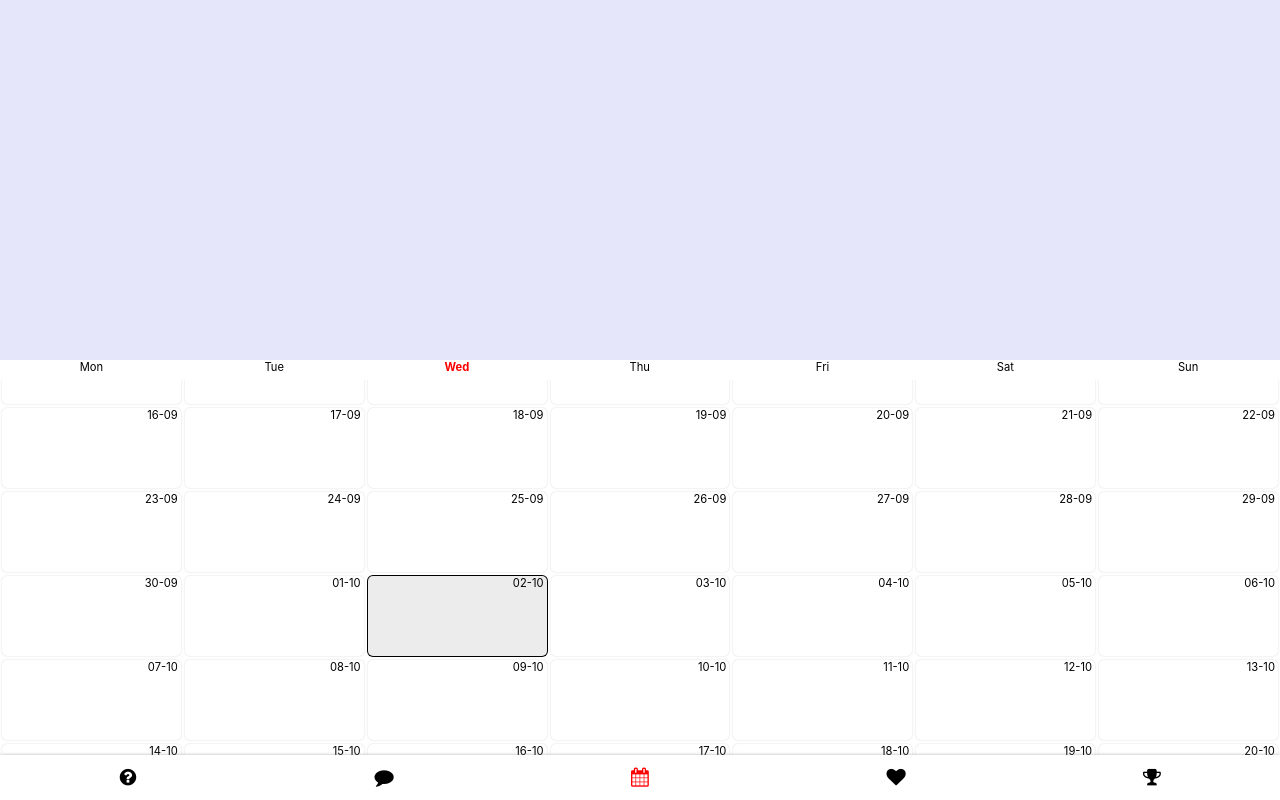
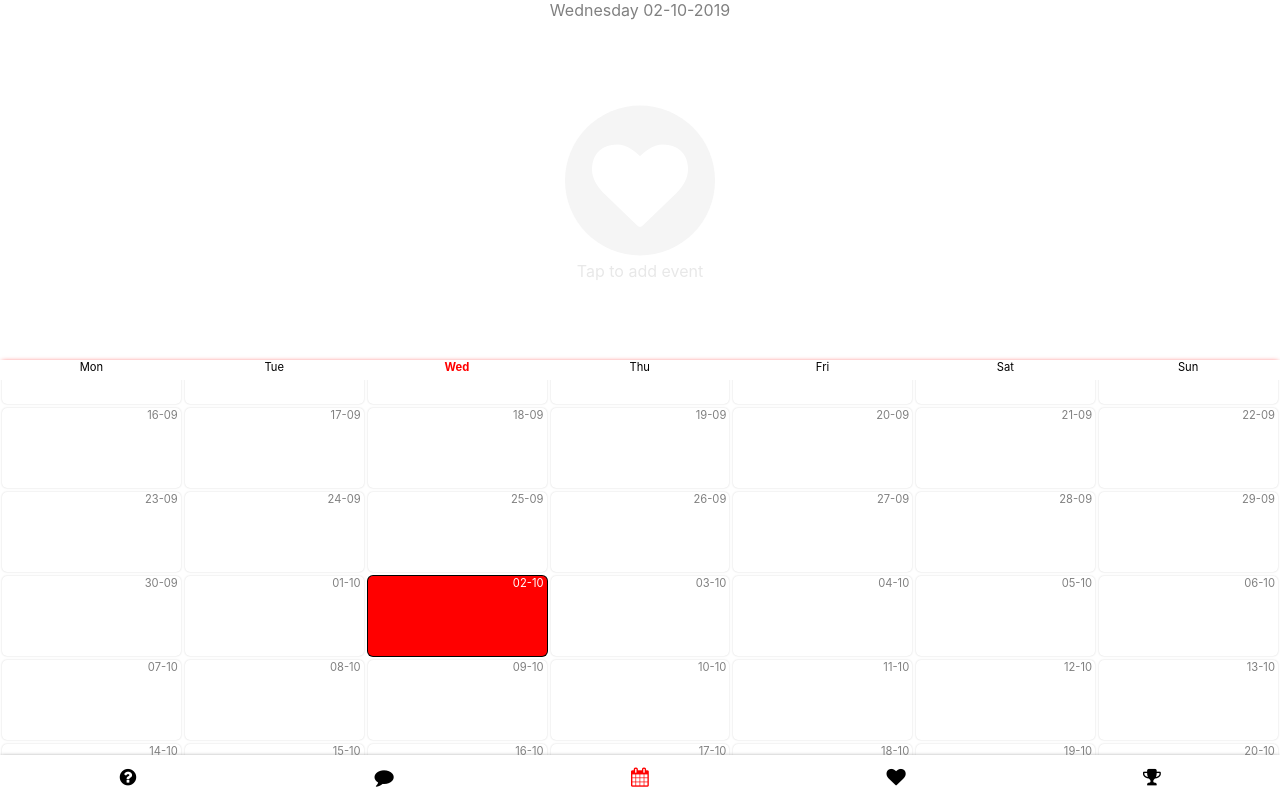
Before and after one commit to alexsaliu/Twoly, a React (Create React App) app: page / in a window 1280 px wide. Built offline with nearby package versions, Linux system fonts and the light colour scheme.

Commit message:
- Added in view window above grid. - Able to select day showing date in view window

```diff
--- a/src/Grid/day.js
+++ b/src/Grid/day.js
@@ -1,11 +1,14 @@
 import React from 'react';
 import moment from 'moment';
 
-const Day = ({date}) => {
+const Day = ({ date, daySelected }) => {
     const splitDate = date.split('-');
     return (
-        <div className={"day " + (moment().format("YYYY-MM-DD") === date ? "today" : "")}>
-
+        <div
+            onClick={() => typeof(daySelected) === 'function' ? daySelected(date) : ""}
+            className={"day " + (moment().format("YYYY-MM-DD") === date ? "today " : "")
+            + (typeof(daySelected) === 'function' ? "" : "day-selected")}
+        >
             <div className="day-date">{splitDate[2] + "-" + splitDate[1]}</div>
         </div>
     );
--- a/src/Grid/grid.css
+++ b/src/Grid/grid.css
@@ -13,6 +13,7 @@
 }
 .grid-container {
     height: 55%;
+    box-shadow: 0px 0px 5px -2px red;
 }
 .grid-box {
     height: calc(100% - 20px);
@@ -44,7 +45,6 @@
 .view-container {
     height: 45%;
     width: 100%;
-    background: lavender;
 }
 .day {
     height: 100%;
@@ -57,8 +57,52 @@
     font-size: 1.4em;
     text-align: right;
     padding: 0 3px 0 0;
+    color: grey;
 }
 .today {
+    background: red;
+}
+.today .day-date {
+    color: white;
+}
+.day-selected {
     box-shadow: 0px 0px 0px 1px black;
-    background: #ececec;
 }
+
+/* GridView */
+
+.view-container-date {
+    height: 25px;
+    color: grey;
+    text-align: center;
+}
+.view-container-body {
+    height: calc(100% - 25px);
+}
+.view-container-add-display {
+    height: 100%;
+    display: flex;
+    align-items: center;
+    justify-content: center;
+}
+.view-container-add {
+    transform: translateY(-12.5px);
+    color: white;
+    width: 150px;
+    height: 150px;
+    border-radius: 50%;
+    background: whitesmoke;
+    display: flex;
+    justify-content: center;
+    align-items: center;
+}
+.view-container-add i {
+    transform: translateY(5px);
+    font-size: 6em;
+}
+.view-container-add-instruction {
+    position: absolute;
+    bottom: 0;
+    transform: translateY(25px);
+    color: #e8e8e8;
+}
--- /dev/null
+++ b/src/Grid/gridView.js
@@ -0,0 +1,36 @@
+import React, { useState } from 'react';
+import moment from 'moment';
+
+const GridView = ({ daySelected }) => {
+    const [events] = useState("ok");
+
+    const date = moment(daySelected).format("DD-MM-YYYY");
+    const day = moment(daySelected).format("dddd");
+    return (
+        <div className="view-container">
+            <div className="view-container-date">
+                {day} {date}
+            </div>
+            <div className="view-container-body">
+            {events === "ok" ? (
+                <div className="view-container-add-display">
+                    <div onClick={() => console.log("Add button clicked")} className="view-container-add">
+                        <i class="fa fa-heart"></i>
+                        <div className="view-container-add-instruction">Tap to add event</div>
+                    </div>
+                </div>
+            ) : (
+                <div>
+                <div className="view-container-details">
+                    Details
+                </div>
+                <div></div>
+                <div></div>
+                </div>
+            )}
+            </div>
+        </div>
+    );
+}
+
+export default GridView;
--- a/src/Grid/index.js
+++ b/src/Grid/index.js
@@ -1,6 +1,7 @@
 import React, { Component } from 'react';
 import moment from 'moment';
 import Day from './day';
+import GridView from './gridView';
 import {initializeCalendarDays, loadMoreDates} from './helpers';
 import './grid.css';
 
@@ -14,6 +15,7 @@ export default class Grid extends Component {
             lastDate: "",
             daysOfWeek: ['Mon', 'Tue', 'Wed', 'Thu', 'Fri', 'Sat', 'Sun'],
             weekDay: moment().format('ddd'),
+            daySelected: moment().format('YYYY-MM-DD'),
             gridBoxHeight: 0,
             dateBeforePastDatesLoad: initializeCalendarDays(moment().format('YYYY-MM-DD'), 84, 84)[0],
         }
@@ -29,8 +31,6 @@ export default class Grid extends Component {
     loadDays = (e) => {
         const scrolled = e.target.scrollHeight - e.target.scrollTop;
         if (scrolled >= this.gridHeight + 50) {
-            console.log("we going back!");
-            console.log("THE GRID HEIGHT: ", this.gridHeight);
             const dates = [];
             dates.push(...loadMoreDates(this.state.firstDate, 84));
             dates.push(...this.state.dates);
@@ -42,22 +42,13 @@ export default class Grid extends Component {
             this.maintainScrollPosition = true;
         }
         else if (scrolled <= this.state.gridBoxHeight + 50) {
-            console.log("we going forward!");
-            console.log("THE GRID HEIGHT: ", this.gridHeight);
-            console.log("THE SCROLL HEIGHT: ", scrolled);
             const dates = [];
             dates.push(...this.state.dates);
-            console.log("THE DATES 1: ", dates);
             dates.push(...loadMoreDates(this.state.lastDate, 84));
-            console.log("THE DATES 2: ", dates);
             this.setState({dateBeforePastDatesLoad: ""});
             const lastDate = moment(this.state.lastDate).add(84, 'days').format('YYYY-MM-DD');
             this.setState({ lastDate });
             this.setState({ dates }, () => console.log(dates));
-
-        }
-        else {
-            console.log("Some other scroll");
         }
     }
 
@@ -65,6 +56,10 @@ export default class Grid extends Component {
         const gridHeight = this.grid.current.clientHeight;
         this.gridHeight = gridHeight;
         console.log("GRID HEIGHT UPDATE: ", this.gridHeight);
+    }
+
+    dayClicked = (daySelected) => {
+        this.setState({ daySelected });
     }
 
     componentDidMount() {
@@ -81,27 +76,20 @@ export default class Grid extends Component {
 
     componentDidUpdate() {
         console.log("Component Updated!!!!");
-        // if (this.state.dateBeforePastDatesLoad) {
-        //     console.log("we scrolling into view");
-        //     this.pastDatesScrollRef.current.scrollIntoView();
-        // }
         if (this.maintainScrollPosition) {
             this.pastDatesScrollRef.current.scrollIntoView();
             this.maintainScrollPosition = false;
         }
         this.adjustGridHeight();
-        console.log("NEW grid height: ", this.grid.current.clientHeight);
     }
 
-
-
     render() {
-        const { dates, today, daysOfWeek, weekDay, dateBeforePastDatesLoad } = this.state;
+        const { dates, today, daysOfWeek, weekDay, dateBeforePastDatesLoad, daySelected } = this.state;
         return (
             <div className="main-container">
-                <div className="view-container">
-
-                </div>
+                <GridView
+                    daySelected={daySelected}
+                />
                 <div className="grid-container">
                     <div className="grid-header">
                         {daysOfWeek.map((day, key) =>
@@ -113,7 +101,11 @@ export default class Grid extends Component {
                             <div className="grid-loader">Loading...</div>
                             {dates.map((date, key) =>
                                 <div key={key} ref={date === today ? this.scrollRef : date === dateBeforePastDatesLoad ? this.pastDatesScrollRef : ""} className={"day-container " + (date === dateBeforePastDatesLoad ? "date-before-load" : "")}>
-                                    <Day date={date} key={key} />
+                                    <Day
+                                        daySelected={date === daySelected ? "" : this.dayClicked}
+                                        date={date}
+                                        key={key}
+                                    />
                                 </div>
                             )}
                             <div className="grid-loader">Loading...</div>
```
